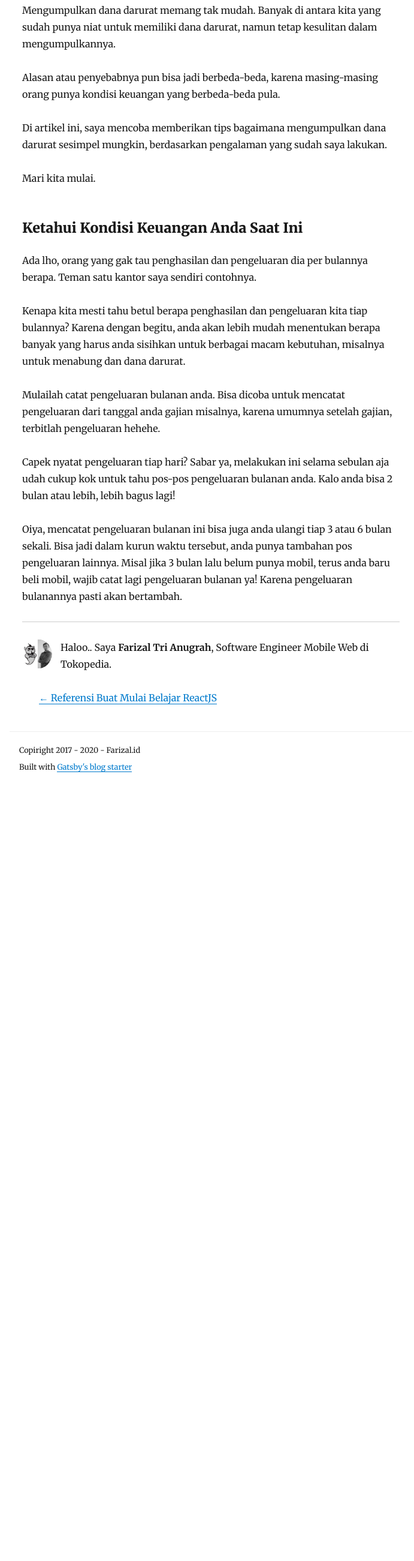
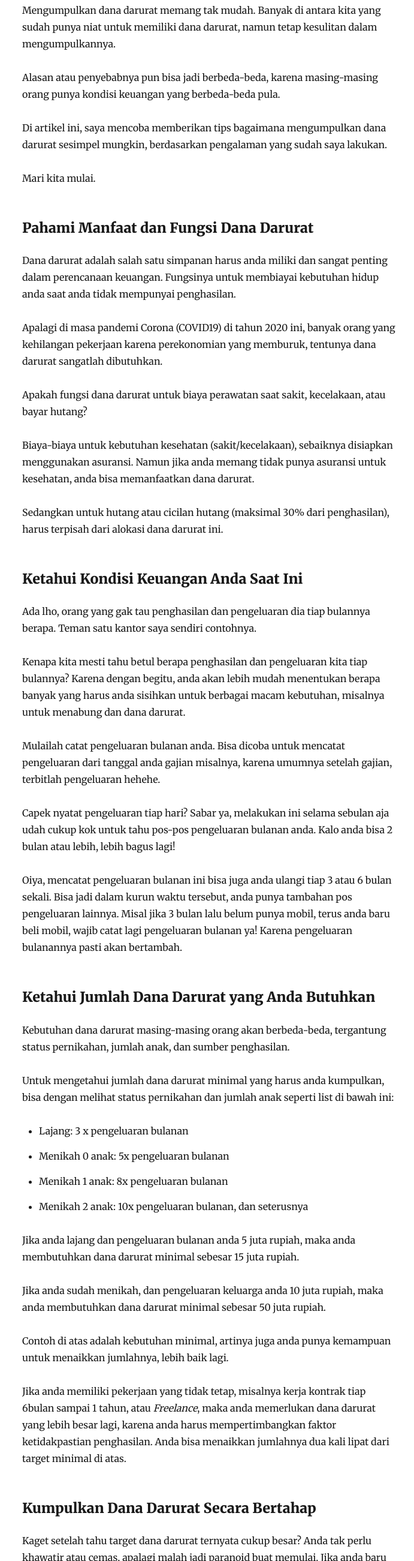
Before and after one commit to omdjin/farizal.id, a Gatsby site: page /tips-mengumpulkan-dana-darurat/ in a window 1280 px wide. Shown: the part 198-2800 px from the top of the page at 60% size, without its empty margins (288-979 px from the left). Before the commit the page ends 1506 px from the top, so only its background shows below. Built offline with nearby package versions, Linux system fonts and the light colour scheme; Gatsby itself is replaced by a stand-in of ours; some packages are replaced by stand-ins of ours.

Commit message:
Di Mana Menyimpan Dana Darurat

```diff
--- a/content/blog/tips-mengumpulkan-dana-darurat/index.md
+++ b/content/blog/tips-mengumpulkan-dana-darurat/index.md
@@ -13,8 +13,19 @@ Di artikel ini, saya mencoba memberikan tips bagaimana mengumpulkan dana darurat
 
 Mari kita mulai.
 
+### Pahami Manfaat dan Fungsi Dana Darurat
+Dana darurat adalah salah satu simpanan harus anda miliki dan sangat penting dalam perencanaan keuangan. Fungsinya untuk membiayai kebutuhan hidup anda saat anda tidak mempunyai penghasilan.
+
+Apalagi di masa pandemi Corona (COVID19) di tahun 2020 ini, banyak orang yang kehilangan pekerjaan karena perekonomian yang memburuk, tentunya dana darurat sangatlah dibutuhkan.
+
+Apakah fungsi dana darurat untuk biaya perawatan saat sakit, kecelakaan, atau bayar hutang?
+
+Biaya-biaya untuk kebutuhan kesehatan (sakit/kecelakaan), sebaiknya disiapkan menggunakan asuransi. Namun jika anda memang tidak punya asuransi untuk kesehatan, anda bisa memanfaatkan dana darurat.
+
+Sedangkan untuk hutang atau cicilan hutang (maksimal 30% dari penghasilan), harus terpisah dari alokasi dana darurat ini.
+
 ### Ketahui Kondisi Keuangan Anda Saat Ini
-Ada lho, orang yang gak tau penghasilan dan pengeluaran dia per bulannya berapa. Teman satu kantor saya sendiri contohnya.
+Ada lho, orang yang gak tau penghasilan dan pengeluaran dia tiap bulannya berapa. Teman satu kantor saya sendiri contohnya.
 
 Kenapa kita mesti tahu betul berapa penghasilan dan pengeluaran kita tiap bulannya? Karena dengan begitu, anda akan lebih mudah menentukan berapa banyak yang harus anda sisihkan untuk berbagai macam kebutuhan, misalnya untuk menabung dan dana darurat.
 
@@ -23,3 +34,43 @@ Mulailah catat pengeluaran bulanan anda. Bisa dicoba untuk mencatat pengeluaran
 Capek nyatat pengeluaran tiap hari? Sabar ya, melakukan ini selama sebulan aja udah cukup kok untuk tahu pos-pos pengeluaran bulanan anda. Kalo anda bisa 2 bulan atau lebih, lebih bagus lagi!
 
 Oiya, mencatat pengeluaran bulanan ini bisa juga anda ulangi tiap 3 atau 6 bulan sekali. Bisa jadi dalam kurun waktu tersebut, anda punya tambahan pos pengeluaran lainnya. Misal jika 3 bulan lalu belum punya mobil, terus anda baru beli mobil, wajib catat lagi pengeluaran bulanan ya! Karena pengeluaran bulanannya pasti akan bertambah.
+
+### Ketahui Jumlah Dana Darurat yang Anda Butuhkan
+Kebutuhan dana darurat masing-masing orang akan berbeda-beda, tergantung status pernikahan, jumlah anak, dan sumber penghasilan.
+
+Untuk mengetahui jumlah dana darurat minimal yang harus anda kumpulkan, bisa dengan melihat status pernikahan dan jumlah anak seperti list di bawah ini:
+- Lajang: 3 x pengeluaran bulanan
+- Menikah 0 anak: 5x pengeluaran bulanan
+- Menikah 1 anak: 8x pengeluaran bulanan
+- Menikah 2 anak: 10x pengeluaran bulanan, dan seterusnya
+
+Jika anda lajang dan pengeluaran bulanan anda 5 juta rupiah, maka anda membutuhkan dana darurat minimal sebesar 15 juta rupiah.
+
+Jika anda sudah menikah, dan pengeluaran keluarga anda 10 juta rupiah, maka anda membutuhkan dana darurat minimal sebesar 50 juta rupiah.
+
+Contoh di atas adalah kebutuhan minimal, artinya juga anda punya kemampuan untuk menaikkan jumlahnya, lebih baik lagi.
+
+Jika anda memiliki pekerjaan yang tidak tetap, misalnya kerja kontrak tiap 6bulan sampai 1 tahun, atau *Freelance*, maka anda memerlukan dana darurat yang lebih besar lagi, karena anda harus mempertimbangkan faktor ketidakpastian penghasilan. Anda bisa menaikkan jumlahnya dua kali lipat dari target minimal di atas.
+
+### Kumpulkan Dana Darurat Secara Bertahap
+Kaget setelah tahu target dana darurat ternyata cukup besar? Anda tak perlu khawatir atau cemas, apalagi malah jadi paranoid buat memulai. Jika anda baru memulai mengumpulkan dana darurat, yang anda perlukan adalah memulainya secara perlahan, dan lakukan secara rutin.
+
+Jika anda hanya bisa menabung 10% dari penghasilan anda, tidak apa-apa. Sisihkan seluruhnya atau sebagian besar dari 10% tersebut untuk dana darurat.
+
+Apabila anda mendapatkan pendapatan lainnya, misalkan bonus tahunan, THR, atau pendapatan tak terduga, maksimalkan untuk mempercepat target dana darurat anda.
+
+### Di Mana Menyimpan Dana Darurat?
+Simpan dana darurat di instrumen penyimpanan yang mudah dicairkan. Beberapa pilihannya antara lain:
+- Rekening Tabungan
+- Deposito
+- Reksadana Pasar Uang (RDPU)
+
+Jika anda memilih menggunakan rekening tabungan untuk menyimpan dana darurat, pastikan untuk menggunakan rekening tabungan yang terpisah dengan rekening yang biasa dipakai untuk pengeluaran. Jika memerlukan untuk membuka rekening baru, cari yang memiliki biaya admin rendah.
+
+Saya sendiri menggunakan Deposito dan Reksadana Pasar Uang untuk menyimpan dana darurat saya, dengan rasio 60% Deposito dan 40% RDPU.
+
+Deposito yang saya gunakan adalah deposito dari Jenius (Bank BTPN), karena aplikasinya cukup mudah digunakan dan mudah jika sewaktu-waktu ingin mencairkan deposito.
+
+Saya menyarankan Anda untuk memilih deposito berjangka 1 bulan, untuk meminimalisir lamanya waktu pencairan dan hangusnya *return* atau bunga jika anda mencairkan deposito kurang dari waktu jatuh tempo.
+
+Memang sih, makin lama jangka waktu deposito maka *return*-nya pun akan lebih besar. Tapi dana darurat ini kebutuhannya ya untuk kebutuhan darurat, bukan untuk investasi. Sebaiknya pisahkan dana untuk kebutuhan darurat dan kebutuhan investasi.
```
